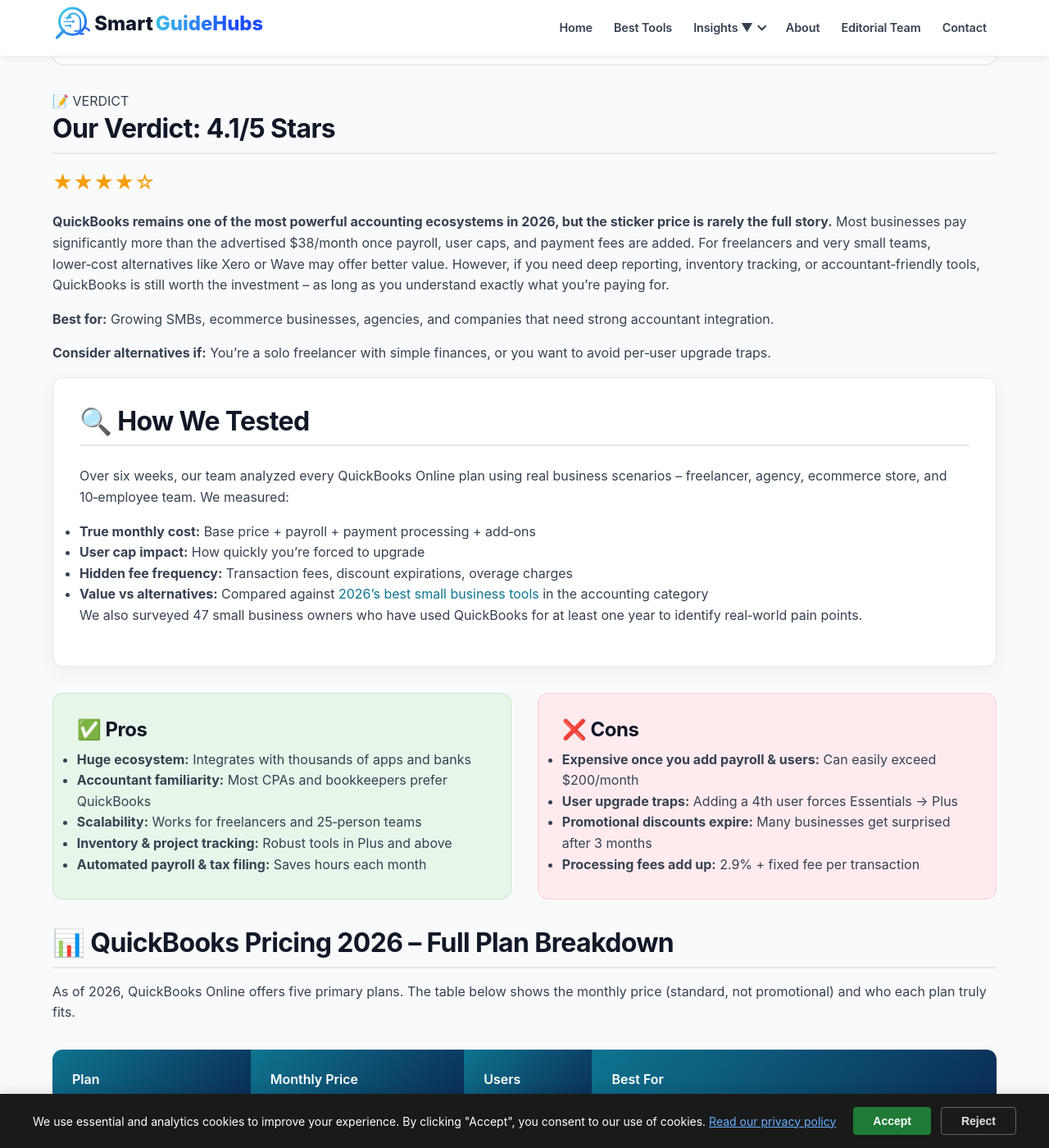
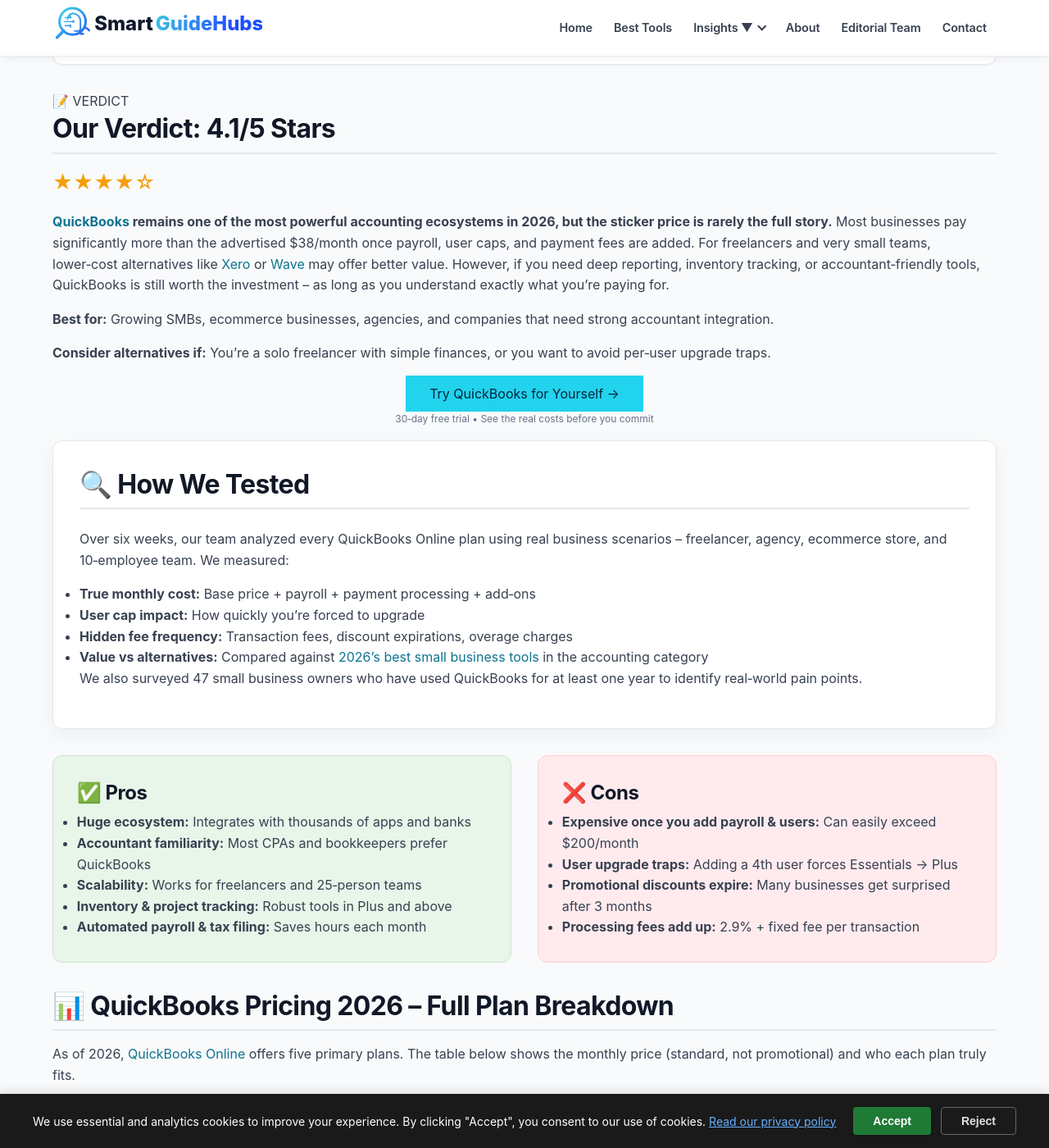
Before and after one commit to Yanniga01/gilliansperkin.github.io, a Jekyll site: the page built from _posts/2026-05-23-quickbooks-pricing-2026.md, in a window 1280 px wide and 1400 px high, scrolled down 743 px. Shown: the whole window at 82% size. Built offline with Jekyll 4.4.1, drawn with Linux system fonts in a browser that asks for light colours; some of the changed text lies outside the part shown.

Commit message:
Update 2026-05-23-quickbooks-pricing-2026.md

```diff
--- a/_posts/2026-05-23-quickbooks-pricing-2026.md
+++ b/_posts/2026-05-23-quickbooks-pricing-2026.md
@@ -24,9 +24,13 @@
   <span class="winner-badge">📝 VERDICT</span>
   <h2>Our Verdict: 4.1/5 Stars</h2>
   <div class="rating-stars">★★★★☆</div>
-  <p><strong>QuickBooks remains one of the most powerful accounting ecosystems in 2026, but the sticker price is rarely the full story.</strong> Most businesses pay significantly more than the advertised $38/month once payroll, user caps, and payment fees are added. For freelancers and very small teams, lower‑cost alternatives like Xero or Wave may offer better value. However, if you need deep reporting, inventory tracking, or accountant‑friendly tools, QuickBooks is still worth the investment – as long as you understand exactly what you’re paying for.</p>
+  <p><strong><a href="https://quickbooks.intuit.com/global/" target="_blank" rel="noopener">QuickBooks</a> remains one of the most powerful accounting ecosystems in 2026, but the sticker price is rarely the full story.</strong> Most businesses pay significantly more than the advertised $38/month once payroll, user caps, and payment fees are added. For freelancers and very small teams, lower‑cost alternatives like <a href="https://www.xero.com/" target="_blank" rel="noopener">Xero</a> or <a href="https://waveapps.com/" target="_blank" rel="noopener">Wave</a> may offer better value. However, if you need deep reporting, inventory tracking, or accountant‑friendly tools, QuickBooks is still worth the investment – as long as you understand exactly what you’re paying for.</p>
   <p><strong>Best for:</strong> Growing SMBs, ecommerce businesses, agencies, and companies that need strong accountant integration.</p>
   <p><strong>Consider alternatives if:</strong> You’re a solo freelancer with simple finances, or you want to avoid per‑user upgrade traps.</p>
+  <div style="margin-top: 1.5rem; text-align: center;">
+    <a href="https://quickbooks.intuit.com/global/" class="hp-btn-primary" style="background: #22d3ee; color: #05253b; padding: 0.75rem 1.8rem;" target="_blank" rel="noopener">Try QuickBooks for Yourself →</a>
+    <p style="font-size: 0.75rem; margin-top: 0.5rem; color: #64748b;">30‑day free trial • See the real costs before you commit</p>
+  </div>
 </div>
 
 <section id="how-we-tested" class="content-section">
@@ -64,7 +68,7 @@
 </div>
 
 <h2 id="plan-breakdown">📊 QuickBooks Pricing 2026 – Full Plan Breakdown</h2>
-<p>As of 2026, QuickBooks Online offers five primary plans. The table below shows the monthly price (standard, not promotional) and who each plan truly fits.</p>
+<p>As of 2026, <a href="https://quickbooks.intuit.com/global/" target="_blank" rel="noopener">QuickBooks Online</a> offers five primary plans. The table below shows the monthly price (standard, not promotional) and who each plan truly fits.</p>
 
 <table class="comparison-table">
   <thead>
@@ -112,14 +116,10 @@
     <tr><th>Business Type</th><th>Plan</th><th>Monthly Total</th><th>Yearly Total</th></tr>
   </thead>
   <tbody>
-    <tr><td>Freelancer (no payroll)</td><td>Simple Start</td><td>$38</td><td>$456</td>
-    </tr>
-    <tr><td>Small agency (3 users, no payroll)</td><td>Essentials</td><td>$75</td><td>$900</td>
-    </tr>
-    <tr><td>Ecommerce store (Plus + Core payroll, 5 employees)</td><td>Plus + Payroll</td><td>$115 + $50 + (5×$5) = $190</td><td>$2,280</td>
-    </tr>
-    <tr><td>Growing team (6+ users, Advanced + Premium payroll)</td><td>Advanced + Payroll</td><td>$275 + $88 + (10×$5 est.) = $413</td><td>$4,956+</td>
-    </tr>
+    <tr><td>Freelancer (no payroll)</td><td>Simple Start</td><td>$38</td><td>$456</td></tr>
+    <tr><td>Small agency (3 users, no payroll)</td><td>Essentials</td><td>$75</td><td>$900</td></tr>
+    <tr><td>Ecommerce store (Plus + Core payroll, 5 employees)</td><td>Plus + Payroll</td><td>$115 + $50 + (5×$5) = $190</td><td>$2,280</td></tr>
+    <tr><td>Growing team (6+ users, Advanced + Premium payroll)</td><td>Advanced + Payroll</td><td>$275 + $88 + (10×$5 est.) = $413</td><td>$4,956+</td></tr>
   </tbody>
 </table>
 <p>These numbers don’t include payment processing fees, add‑ons, or third‑party integrations – which can add hundreds more per year.</p>
@@ -136,7 +136,7 @@
 <h3>❌ Consider alternatives if:</h3>
 <ul>
   <li>You’re a solo freelancer with simple income/expense tracking – <a href="/best-tools/">free tools like Wave</a> might be enough</li>
-  <li>You want predictable per‑user pricing without forced upgrades – look at <a href="https://www.xero.com/" target="_blank" rel="noopener">Xero</a> or Zoho Books</li>
+  <li>You want predictable per‑user pricing without forced upgrades – look at <a href="https://www.xero.com/" target="_blank" rel="noopener">Xero</a> or <a href="https://www.zoho.com/books/" target="_blank" rel="noopener">Zoho Books</a></li>
   <li>Your budget is under $30/month – <a href="/categories/finance/">compare lower‑cost accounting options</a> first</li>
 </ul>
 
@@ -146,34 +146,36 @@
     <tr><th>Platform</th><th>Starting Price</th><th>Best For</th></tr>
   </thead>
   <tbody>
-    <tr><td><strong>Xero</strong></td><td>~$15/month</td><td>Small businesses, unlimited users</td></tr>
-    <tr><td><strong>FreshBooks</strong></td><td>~$19/month</td><td>Freelancers, service pros</td></tr>
-    <tr><td><strong>Wave</strong></td><td>Free</td><td>Basic bookkeeping, no payroll</td></tr>
-    <tr><td><strong>Zoho Books</strong></td><td>~$15/month</td><td>Budget‑conscious SMBs</td></tr>
+    <tr><td><strong><a href="https://www.xero.com/" target="_blank" rel="noopener">Xero</a></strong></td><td>~$15/month</td><td>Small businesses, unlimited users</td></tr>
+    <tr><td><strong><a href="https://www.freshbooks.com/" target="_blank" rel="noopener">FreshBooks</a></strong></td><td>~$19/month</td><td>Freelancers, service pros</td></tr>
+    <tr><td><strong><a href="https://waveapps.com/" target="_blank" rel="noopener">Wave</a></strong></td><td>Free</td><td>Basic bookkeeping, no payroll</td></tr>
+    <tr><td><strong><a href="https://www.zoho.com/books/" target="_blank" rel="noopener">Zoho Books</a></strong></td><td>~$15/month</td><td>Budget‑conscious SMBs</td></tr>
   </tbody>
 </table>
 <p>For many micro‑businesses, these alternatives avoid the user‑cap trap and offer more transparent pricing. But if you need deep inventory, advanced reporting, or accountant familiarity, <a href="/quickbooks-review-2026/">QuickBooks remains the industry standard</a>.</p>
 
-<h2 id="faq" class="faq-section">❓ Frequently Asked Questions</h2>
-<div class="faq-item">
-  <div class="faq-question" onclick="toggleAnswer(this)">Does QuickBooks have a free plan?</div>
-  <div class="faq-answer">No. QuickBooks Online does not offer a free plan. However, there is a 30‑day free trial for all paid plans. For completely free accounting software, consider Wave.</div>
-</div>
-<div class="faq-item">
-  <div class="faq-question" onclick="toggleAnswer(this)">Can I change QuickBooks plans anytime?</div>
-  <div class="faq-answer">Yes, you can upgrade or downgrade your plan at any time. Downgrading may remove features (like inventory tracking), but your data remains intact.</div>
-</div>
-<div class="faq-item">
-  <div class="faq-question" onclick="toggleAnswer(this)">How much does QuickBooks cost per year for a small business?</div>
-  <div class="faq-answer">It depends heavily on your plan and payroll needs. A solo freelancer on Simple Start pays ~$456/year. A 10‑employee business on Plus with payroll pays $2,500‑$5,000/year. Always calculate total costs, not just the base subscription.</div>
-</div>
-<div class="faq-item">
-  <div class="faq-question" onclick="toggleAnswer(this)">Is QuickBooks or Xero cheaper in 2026?</div>
-  <div class="faq-answer">For very small teams (1‑3 users), Xero is generally cheaper. For larger teams needing inventory and advanced reporting, QuickBooks Plus can be cost‑competitive. But Xero’s unlimited‑user pricing on higher plans often wins for growing teams.</div>
-</div>
-<div class="faq-item">
-  <div class="faq-question" onclick="toggleAnswer(this)">Do I need to pay for QuickBooks Payroll separately?</div>
-  <div class="faq-answer">Yes – payroll is a separate subscription starting at $50/month + per‑employee fees. No QuickBooks plan includes payroll for free.</div>
+<div id="faq" class="faq-section">
+  <h2>❓ Frequently Asked Questions</h2>
+  <div class="faq-item">
+    <div class="faq-question" onclick="toggleAnswer(this)">Does QuickBooks have a free plan?</div>
+    <div class="faq-answer">No. QuickBooks Online does not offer a free plan. However, there is a 30‑day free trial for all paid plans. For completely free accounting software, consider <a href="https://waveapps.com/" target="_blank" rel="noopener">Wave</a>.</div>
+  </div>
+  <div class="faq-item">
+    <div class="faq-question" onclick="toggleAnswer(this)">Can I change QuickBooks plans anytime?</div>
+    <div class="faq-answer">Yes, you can upgrade or downgrade your plan at any time. Downgrading may remove features (like inventory tracking), but your data remains intact.</div>
+  </div>
+  <div class="faq-item">
+    <div class="faq-question" onclick="toggleAnswer(this)">How much does QuickBooks cost per year for a small business?</div>
+    <div class="faq-answer">It depends heavily on your plan and payroll needs. A solo freelancer on Simple Start pays ~$456/year. A 10‑employee business on Plus with payroll pays $2,500‑$5,000/year. Always calculate total costs, not just the base subscription.</div>
+  </div>
+  <div class="faq-item">
+    <div class="faq-question" onclick="toggleAnswer(this)">Is QuickBooks or Xero cheaper in 2026?</div>
+    <div class="faq-answer">For very small teams (1‑3 users), <a href="https://www.xero.com/" target="_blank" rel="noopener">Xero</a> is generally cheaper. For larger teams needing inventory and advanced reporting, QuickBooks Plus can be cost‑competitive. But Xero’s unlimited‑user pricing on higher plans often wins for growing teams.</div>
+  </div>
+  <div class="faq-item">
+    <div class="faq-question" onclick="toggleAnswer(this)">Do I need to pay for QuickBooks Payroll separately?</div>
+    <div class="faq-answer">Yes – payroll is a separate subscription starting at $50/month + per‑employee fees. No QuickBooks plan includes payroll for free.</div>
+  </div>
 </div>
 
 {% include article-social.html %}
```
